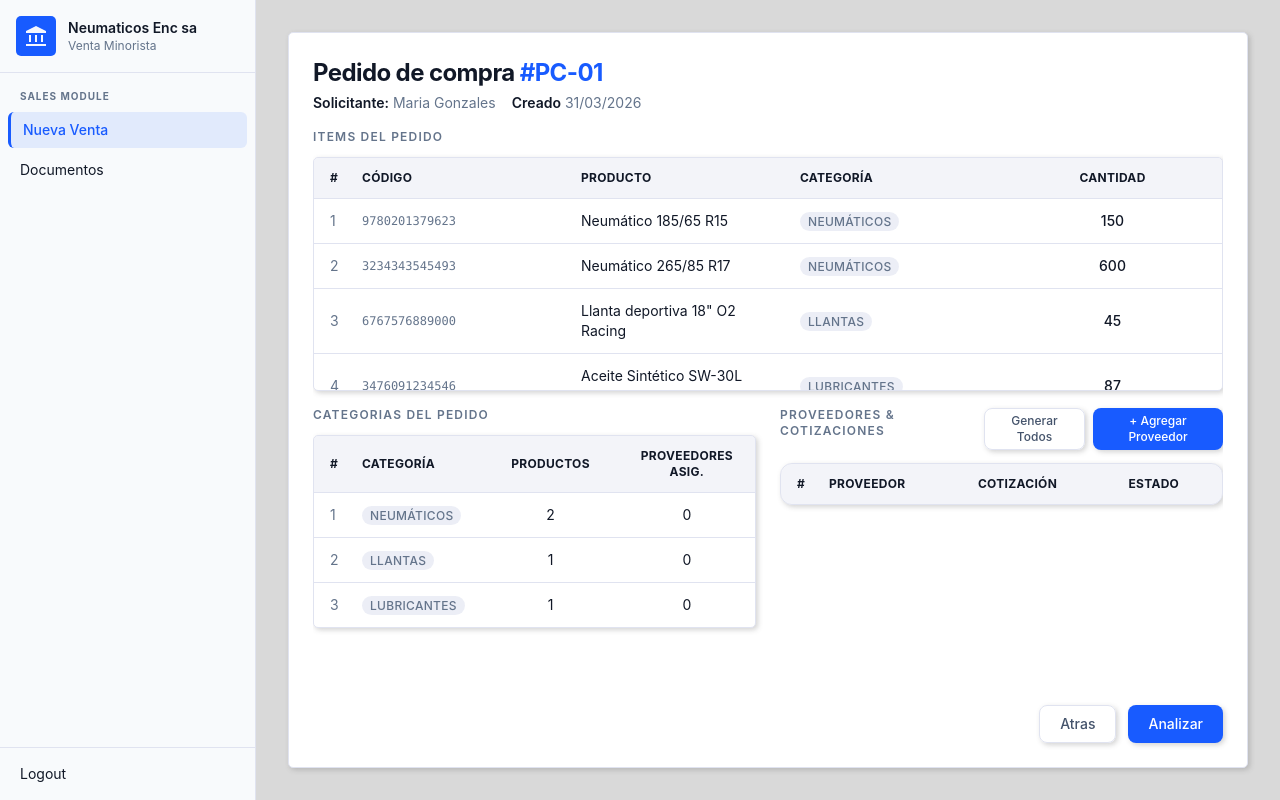
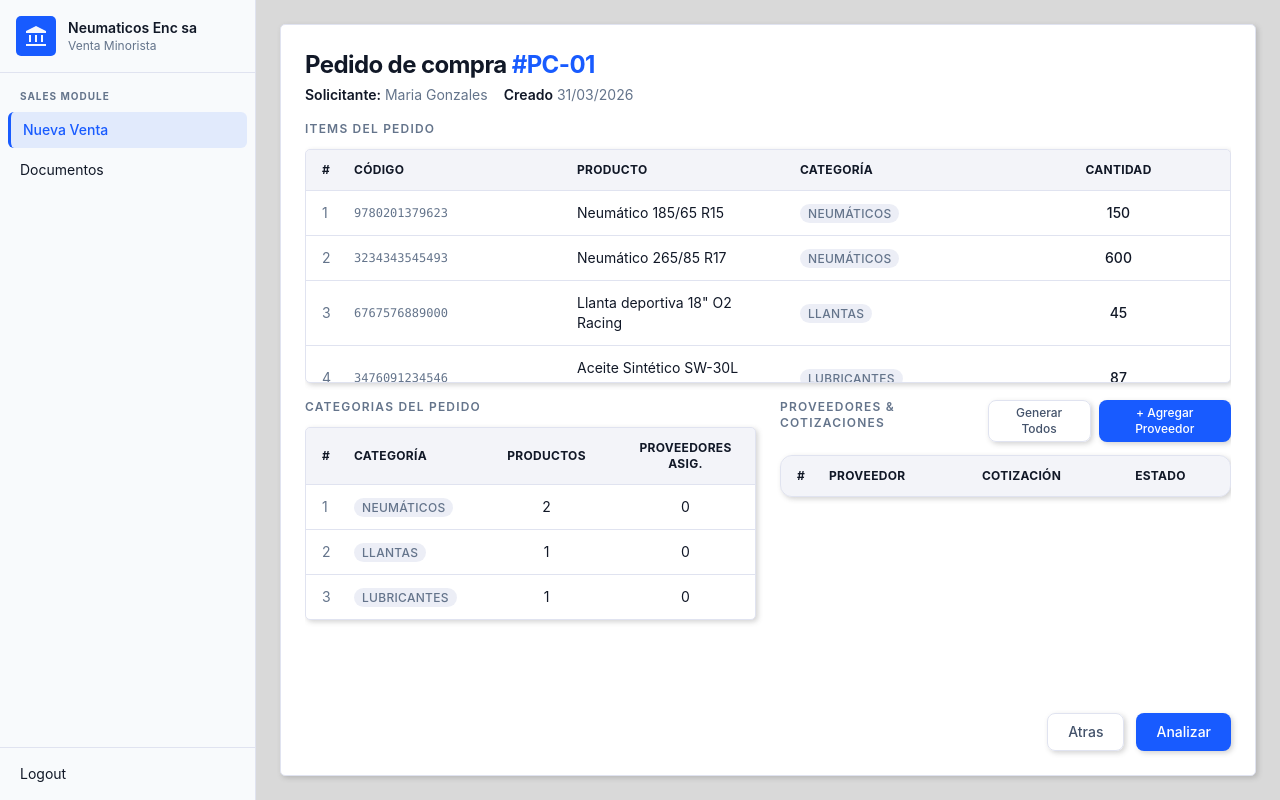
Before and after one commit to agusquartz/ERP-Gestion-2026, a Next.js app in the folder erp_front/: page /purchases/1 in a window 1280 px wide. Built offline with nearby package versions, Linux system fonts and the light colour scheme.

Commit message:
KAN-49(Refactor): Simplify Page component by removing wrapper div and using React.use()

```diff
--- a/erp_front/app/(app)/purchases/[id]/page.js
+++ b/erp_front/app/(app)/purchases/[id]/page.js
@@ -1,9 +1,7 @@
 import PurchaseOrderPage from "@/modules/purchases/pages/PurchaseOrderPage";
+import { use } from "react";
 
 export default function Page({ params }) {
-  return (
-    <div className="p-2 h-full">
-      <PurchaseOrderPage orderId={params.id} />
-    </div>
-  );
+  const { id } = use(params);
+  return <PurchaseOrderPage orderId={id} />;
 }
```
